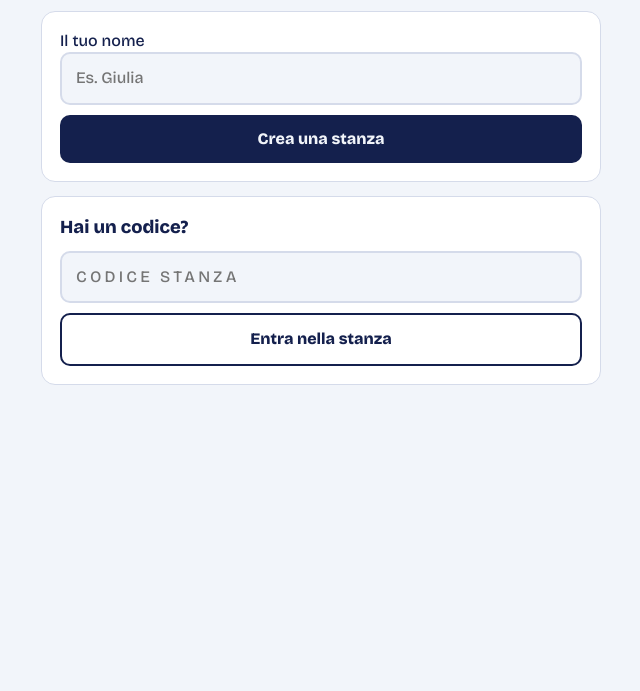
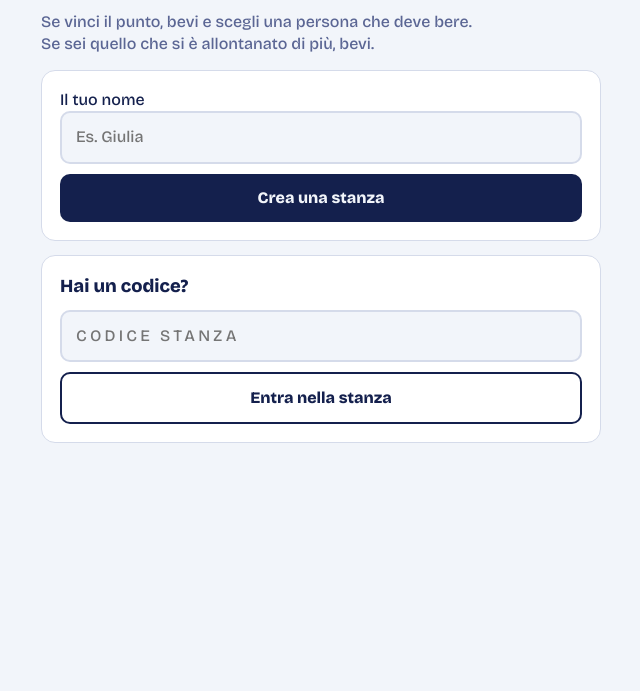
Before and after one commit to sofialottii/HowMuchGame, a plain HTML site: page index.html in a window 1280 px wide. Shown: the part 109-800 px from the top of the page, without its empty margins (319-959 px from the left). Drawn offline with nearby package versions, Linux system fonts and the light colour scheme.

Commit message:
refactor: modify index

```diff
--- a/index.html
+++ b/index.html
@@ -15,6 +15,8 @@
 <section id="home">
   <h1>Quanto costa?</h1>
   <p>Indovina il prezzo degli oggetti. Chi si avvicina di più, vince il punto.</p>
+  <p>Se vinci il punto, bevi e scegli una persona che deve bere.<br>
+    Se sei quello che si è allontanato di più, bevi.</p>
   <div class="card">
     <label for="name">Il tuo nome</label>
     <input id="name" maxlength="16" autocomplete="nickname" placeholder="Es. Giulia">
```
